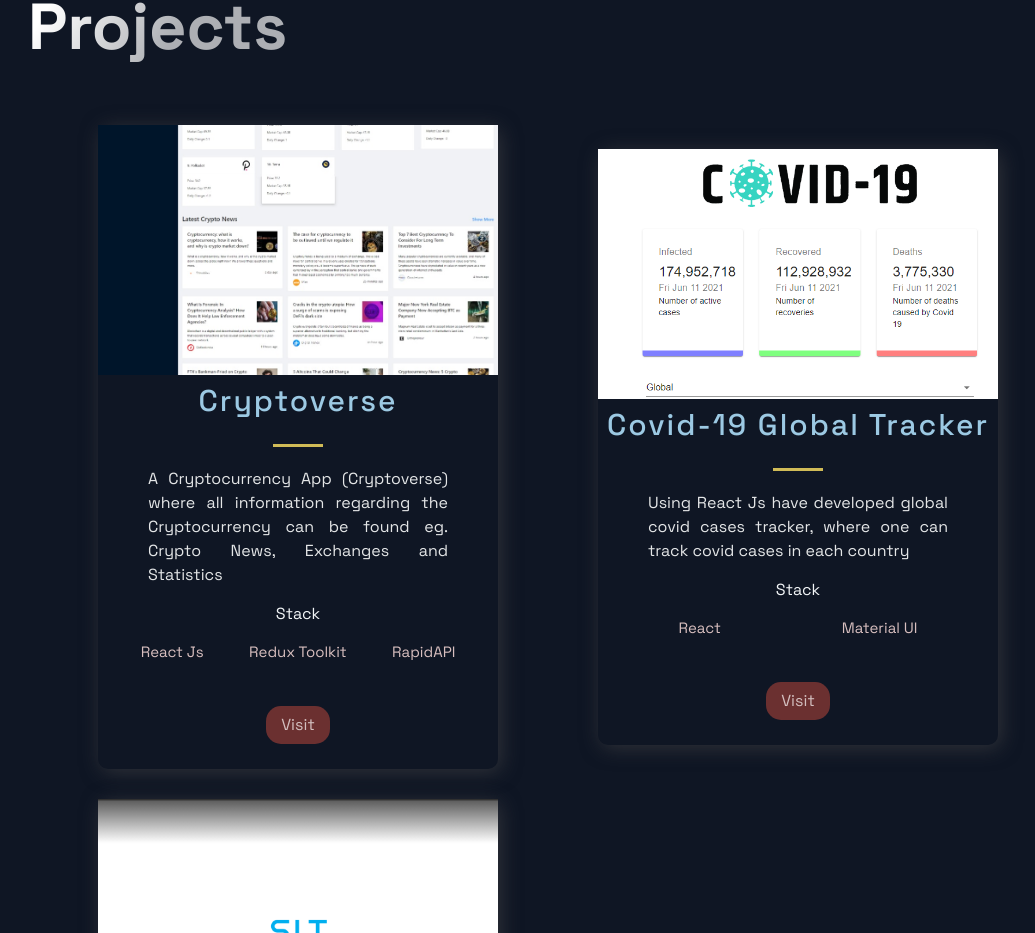
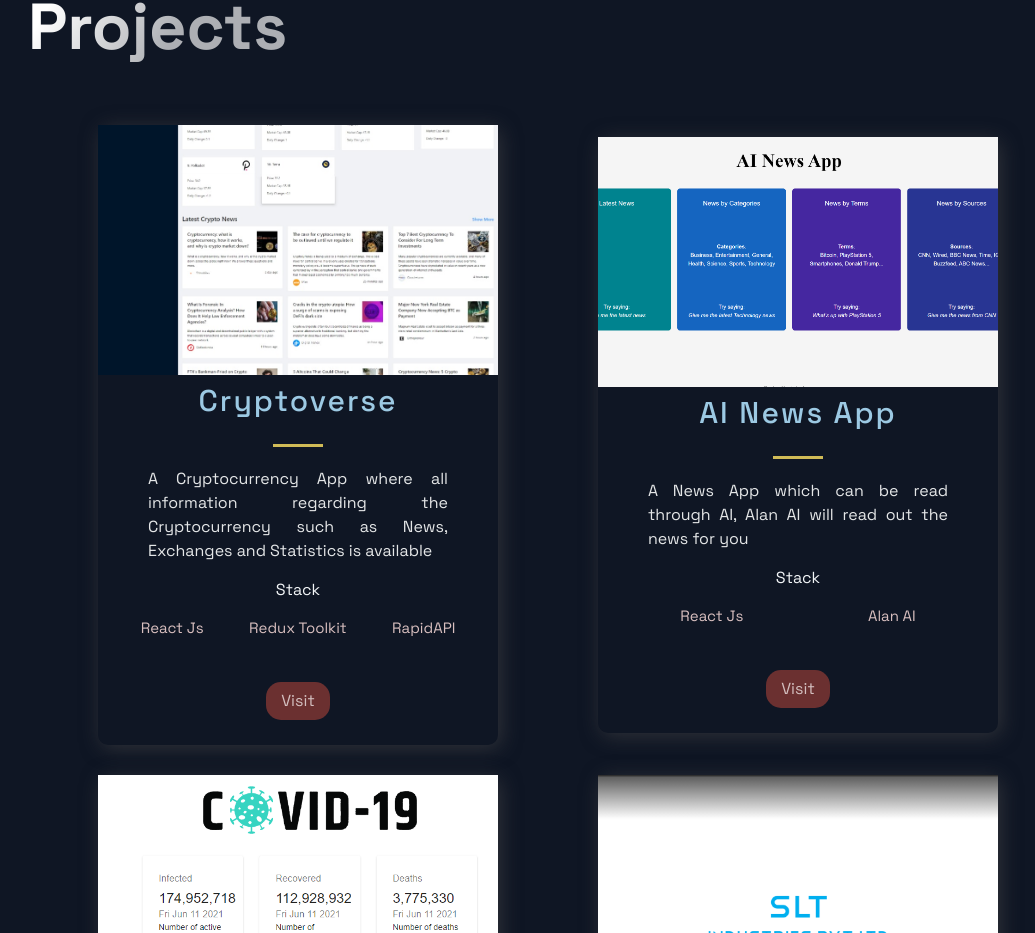
Before and after one commit to stands30/portfolio, a Next.js app: page / in a window 1280 px wide. Shown: the part 710-1643 px from the top of the page, without its empty margins (92-1127 px from the left). Built offline with nearby package versions, Linux system fonts and the light colour scheme.

Commit message:
portfolio updated

```diff
--- a/src/constants/constants.js
+++ b/src/constants/constants.js
@@ -1,12 +1,21 @@
 export const projects = [
   {
     title: 'Cryptoverse',
-    description:"A Cryptocurrency App (Cryptoverse) where all information regarding the Cryptocurrency can be found eg. Crypto News, Exchanges and Statistics",
+    description:"A Cryptocurrency App where all information regarding the Cryptocurrency such as News, Exchanges and Statistics is available",
     image: '/images/cryptoverse.jpeg',
     tags: [ 'React Js', ' Redux Toolkit', ' RapidAPI' ],
     source: 'https://cryptoverse-report.netlify.app/',
     visit: 'https://cryptoverse-report.netlify.app/',
     id: 0,
+  },
+  {
+    title: 'AI News App',
+    description:"A News App which can be read through AI, Alan AI will read out the news for you",
+    image: '/images/AI News App.png',
+    tags: [ 'React Js', 'Alan AI' ],
+    source: 'https://ai-news-app.netlify.app/',
+    visit: 'https://ai-news-app.netlify.app/',
+    id: 1,
   },
   {
     title: 'Covid-19 Global Tracker',
@@ -15,7 +24,7 @@
       tags: ['React', 'Material UI'],
     source: 'https://covid19globaltracker.herokuapp.com/',
     visit: 'https://covid19globaltracker.herokuapp.com/',
-    id: 1,
+    id: 2,
   },
   {
     title: 'SLT Industries',
@@ -24,7 +33,7 @@
     tags: [ 'Codeingiter', 'Javascript'],
     source: 'https://printzonedigitalpartner.sltindustries.com/',
     visit: 'https://printzonedigitalpartner.sltindustries.com/',
-    id: 2,
+    id: 3,
   },
   // {
   //   title: 'WebRTC App',
```
Also changed, not shown: public/images/AI News App.png (added).
